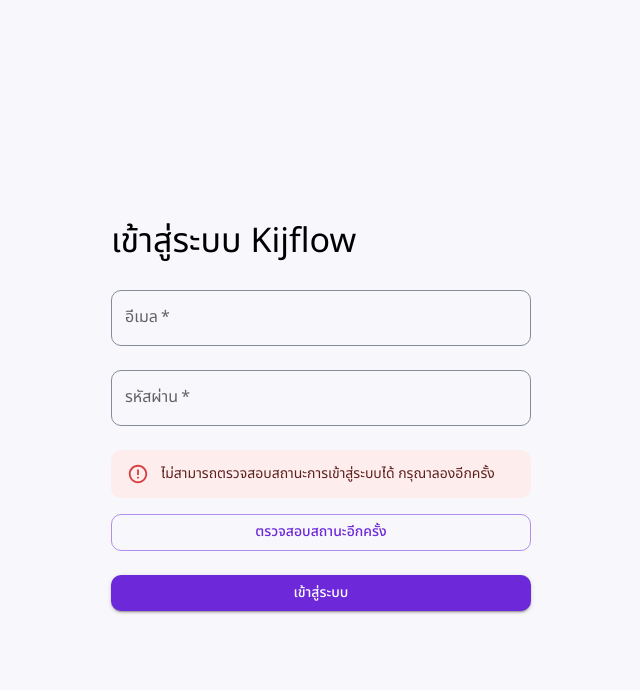
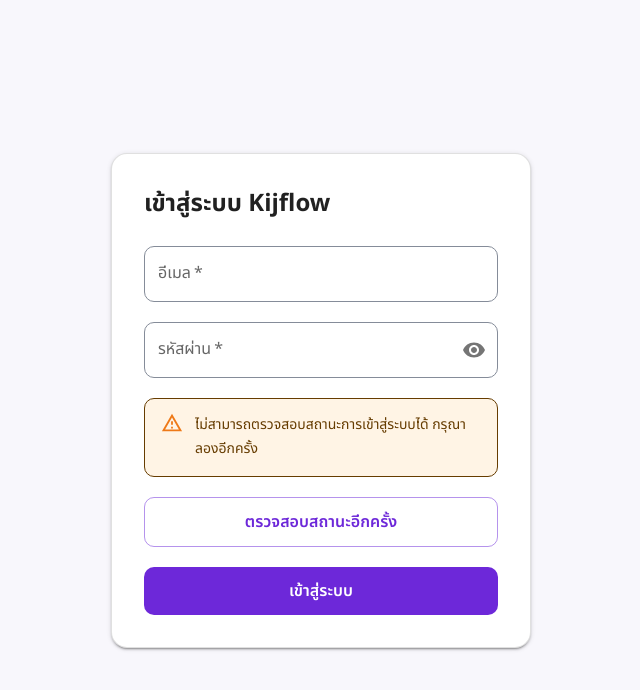
Before and after one commit to phansa2543/kijflow, a Next.js app in the folder frontend/: page /login in a window 1280 px wide. Shown: the top 690 px of the page, without its empty margins (319-959 px from the left). Built offline with nearby package versions, Linux system fonts and the light colour scheme; no server answers; what @mui/material-nextjs would draw is missing.

Commit message:
refactor(auth): extract shared auth UI and complete register states

```diff
--- a/frontend/app/login/page.tsx
+++ b/frontend/app/login/page.tsx
@@ -1,16 +1,92 @@
 "use client"
 
-import { useState, useEffect, type FormEvent } from "react"
+import { useState, useEffect, type FormEvent, type ReactNode } from "react"
 import {
     Alert,
     Box,
     Button,
+    CircularProgress,
     TextField,
-    Typography
+    Typography,
+    IconButton,
+    InputAdornment
 } from "@mui/material"
+import { Visibility, VisibilityOff } from "@mui/icons-material"
 
 import { loginUser } from "@/lib/api/login"
 import { checkSession } from "@/lib/api/session"
+
+const alertSx = {
+    border: 1,
+    borderColor: "currentColor",
+    alignItems: "flex-start",
+    "& .MuiAlert-message": {
+        minWidth: 0,
+        lineHeight: 1.75,
+        overflowWrap: "anywhere"
+    }
+}
+
+const buttonSx = {
+    minHeight: 48,
+    py: 1.5,
+    fontSize: "1rem",
+    fontWeight: 600,
+    lineHeight: 1.5,
+    textTransform: "none",
+    overflowWrap: "anywhere",
+    boxShadow: "none",
+    "&:hover": { boxShadow: "none" }
+}
+
+function LoginCard({ children }: { children: ReactNode }) {
+    return (
+        <Box
+            sx={{
+                minHeight: "100dvh",
+                boxSizing: "border-box",
+                display: "flex",
+                alignItems: "center",
+                justifyContent: "center",
+                bgcolor: "background.default",
+                color: "text.primary",
+                px: { xs: 2, sm: 3 },
+                py: { xs: 4, sm: 6 }
+            }}
+        >
+            <Box
+                component="main"
+                aria-labelledby="login-heading"
+                sx={{
+                    width: "100%",
+                    maxWidth: 420,
+                    minWidth: 0,
+                    boxSizing: "border-box",
+                    bgcolor: "background.paper",
+                    borderRadius: "16px",
+                    border: 1,
+                    borderColor: "divider",
+                    boxShadow: 2,
+                    p: { xs: 3, sm: 4 },
+                    display: "flex",
+                    flexDirection: "column",
+                    gap: 3,
+                    overflowWrap: "anywhere"
+                }}
+            >
+                <Typography
+                    id="login-heading"
+                    variant="h5"
+                    component="h1"
+                    sx={{ fontWeight: 700, lineHeight: 1.5 }}
+                >
+                    เข้าสู่ระบบ Kijflow
+                </Typography>
+                { children }
+            </Box>
+        </Box>
+    )
+}
 
 export default function LoginPage() {
     const [email, setEmail] = useState("")
@@ -25,6 +101,7 @@
     | "uncertain"
 
     const [authState, setAuthState] = useState<AuthState>("checking")
+    const [showPassword, setShowPassword] = useState(false)
 
     useEffect(() => {
         let cancelled = false
@@ -151,69 +228,62 @@
 
     if (authState === "checking") {
         return (
+            <LoginCard>
                 <Box
-                component="main"
+                    role="status"
+                    aria-live="polite"
                     sx={{
-                    minHeight: "100vh",
                         display: "flex",
+                        flexDirection: "column",
                         alignItems: "center",
-                    justifyContent: "center"
+                        gap: 2,
+                        py: 1,
+                        textAlign: "center"
                     }}
                 >
-                <Typography role="status">
+                    <CircularProgress size={28} aria-hidden="true" />
+                    <Typography color="text.secondary" sx={{ lineHeight: 1.75 }}>
                         กำลังตรวจสอบสถานะการเข้าสู่ระบบ...
                     </Typography>
                 </Box>
+            </LoginCard>
         )
     }
 
     if (authState === "authenticated") {
         return (
-            <Box
-                component="main"
-                sx={{ p: 4 }}
-            >
+            <LoginCard>
                 <Alert
                     severity="success"
+                    role="status"
+                    sx={ alertSx }
                 >
                     เข้าสู่ระบบสำเร็จและยืนยัน Session แล้ว
                 </Alert>
                 <Typography
-                    sx={{ mt: 2 }}
+                    variant="body2"
+                    color="text.secondary"
+                    sx={{ lineHeight: 1.75 }}
                 >
                     ยืนยัน Global User Identity แล้ว
                 </Typography>
-            </Box>
+            </LoginCard>
         )
     }
 
     return (
-        <Box
-            sx={{
-                minHeight: "100vh",
-                display: "flex",
-                alignItems: "center",
-                justifyContent: "center",
-                p: 2
-            }}
-        >
-            <Box
-                sx={{
-                    width: "100%",
-                    maxWidth: 420
-                }}
-            >
-                <Typography
-                    variant="h4"
-                    component="h1"
-                    gutterBottom
-                >
-                    เข้าสู่ระบบ Kijflow
-                </Typography>
+        <LoginCard>
             <Box
                 component="form"
                 onSubmit={ handleSubmit }
                 noValidate
+                aria-busy={ isSubmitting }
+                sx={{
+                    display: "flex",
+                    flexDirection: "column",
+                    gap: 2.5,
+                    minWidth: 0
+                }}
             >
                 <TextField
                     id="login-email"
@@ -224,27 +294,54 @@
                     onChange={(event) => setEmail(event.target.value)}
                     fullWidth
                     required
-                        margin="normal"
                     disabled={ isSubmitting }
                 />
                 <TextField
                     id="login-password"
                     label="รหัสผ่าน"
-                        type="password"
+                    type={ showPassword ? "text" : "password" }
                     autoComplete="current-password"
                     value={ password }
                     onChange={(event) => setPassword(event.target.value)}
                     fullWidth
                     required
-                        margin="normal"
                     disabled={ isSubmitting }
+                    slotProps={{
+                        input: {
+                            endAdornment: (
+                                <InputAdornment position="end">
+                                    <IconButton
+                                        type="button"
+                                        edge="end"
+                                        aria-label={
+                                            showPassword ? "ซ่อนรหัสผ่าน" : "แสดงรหัสผ่าน"
+                                        }
+                                        aria-pressed={ showPassword }
+                                        disabled={ isSubmitting }
+                                        onClick={() => setShowPassword((previous) => !previous)}
+                                        sx={{
+                                            minWidth: 44,
+                                            minHeight: 44,
+                                            "&Mui-focusVisible": {
+                                                outline: "2px solid",
+                                                outlineColor: "primary.main",
+                                                outlineOffset: 2
+                                            }
+                                        }}
+                                    >
+                                        { showPassword ? <VisibilityOff /> : <Visibility /> }
+                                    </IconButton>
+                                </InputAdornment>
+                            )
+                        }
+                    }}
                 />
                 {
                     error && (
                         <Alert
-                                severity="error"
+                            severity={ authState === "uncertain" ? "warning" : "error" }
                             role="alert"
-                                sx={{ mt: 2 }}
+                            sx={ alertSx }
                         >
                             { error }
                         </Alert>
@@ -257,8 +354,9 @@
                             variant="outlined"
                             fullWidth
                             disabled={ isSubmitting }
+                            loading={ isSubmitting }
                             onClick={ retrySessionCheck }
-                                sx={{ mt: 2 }}
+                            sx={ buttonSx }
                         >
                             ตรวจสอบสถานะอีกครั้ง
                         </Button>
@@ -269,12 +367,12 @@
                     variant="contained"
                     fullWidth
                     disabled={ isSubmitting }
-                        sx={{ mt: 3 }}
+                    loading={ isSubmitting }
+                    sx={ buttonSx }
                 >
                     { isSubmitting ? "กำลังเข้าสู่ระบบ..." : "เข้าสู่ระบบ" }
                 </Button>
             </Box>
-            </Box>
-        </Box>
+        </LoginCard>
     )
 }
```
Also changed, not shown: frontend/app/register/page.tsx (+98 -70 lines), frontend/components/auth/AuthLayout.tsx (added, +59 -0 lines), frontend/components/auth/AuthStatusView.tsx (added, +63 -0 lines). Lines whose indentation alone changed are shown as unchanged.
